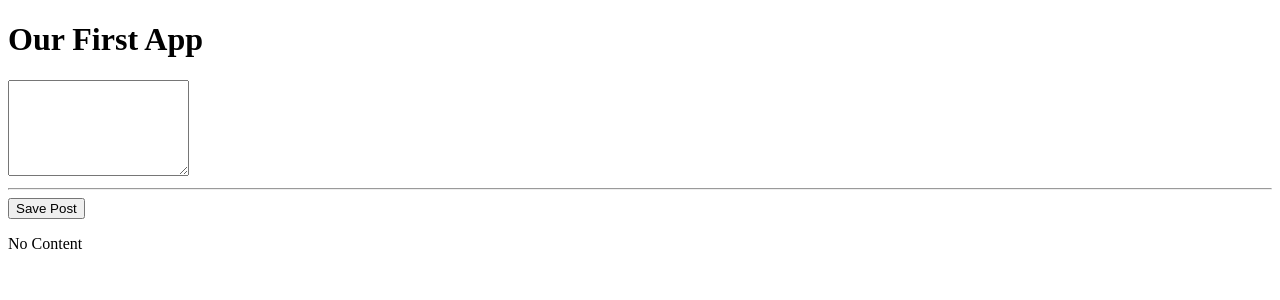
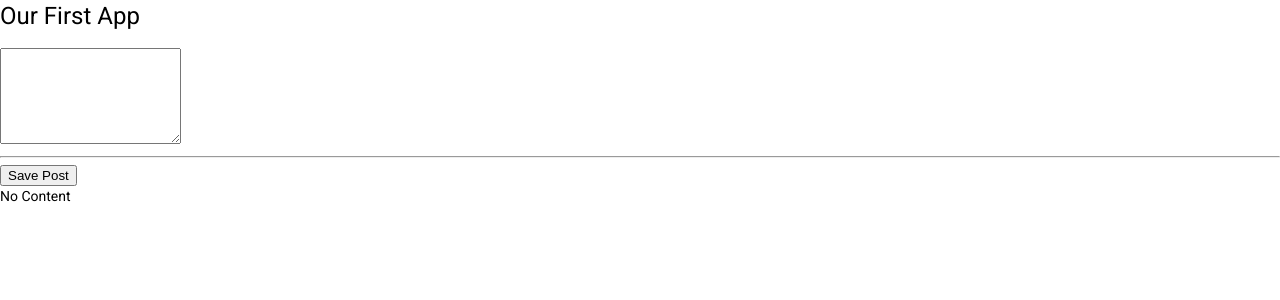
Before and after one commit to IsmailIbrahim84/MEANDemo, an Angular app: page / in a window 1280 px wide. Shown: the top 300 px of the page. Built offline with nearby package versions, Linux system fonts and the light colour scheme.

Commit message:
Adding Angular Materila

```diff
--- a/angular.json
+++ b/angular.json
@@ -24,6 +24,7 @@
               "src/assets"
             ],
             "styles": [
+              "./node_modules/@angular/material/prebuilt-themes/indigo-pink.css",
               "src/styles.css"
             ],
             "scripts": []
@@ -87,6 +88,7 @@
               "src/assets"
             ],
             "styles": [
+              "./node_modules/@angular/material/prebuilt-themes/indigo-pink.css",
               "src/styles.css"
             ],
             "scripts": []
--- a/package.json
+++ b/package.json
@@ -12,10 +12,12 @@
   "private": true,
   "dependencies": {
     "@angular/animations": "~11.2.4",
+    "@angular/cdk": "^11.2.3",
     "@angular/common": "~11.2.4",
     "@angular/compiler": "~11.2.4",
     "@angular/core": "~11.2.4",
     "@angular/forms": "~11.2.4",
+    "@angular/material": "^11.2.3",
     "@angular/platform-browser": "~11.2.4",
     "@angular/platform-browser-dynamic": "~11.2.4",
     "@angular/router": "~11.2.4",
--- a/src/app/app.module.ts
+++ b/src/app/app.module.ts
@@ -4,13 +4,14 @@
 
 import { AppComponent } from './app.component';
 import {PostCreateComponent} from './Posts/Post-Create/post-create.component';
+import { BrowserAnimationsModule } from '@angular/platform-browser/animations';
 @NgModule({
   declarations: [
     AppComponent,
     PostCreateComponent
   ],
   imports: [
-    BrowserModule,FormsModule
+    BrowserModule,FormsModule, BrowserAnimationsModule
   ],
   providers: [],
   bootstrap: [AppComponent]
--- a/src/index.html
+++ b/src/index.html
@@ -6,8 +6,11 @@
   <base href="/">
   <meta name="viewport" content="width=device-width, initial-scale=1">
   <link rel="icon" type="image/x-icon" href="favicon.ico">
+  <link rel="preconnect" href="https://fonts.gstatic.com">
+  <link href="https://fonts.googleapis.com/css2?family=Roboto:wght@300;400;500&display=swap" rel="stylesheet">
+  <link href="https://fonts.googleapis.com/icon?family=Material+Icons" rel="stylesheet">
 </head>
-<body>
+<body class="mat-typography">
   <app-root></app-root>
 </body>
 </html>
--- a/src/styles.css
+++ b/src/styles.css
@@ -1 +1,4 @@
 /* You can add global styles to this file, and also import other style files */
+
+html, body { height: 100%; }
+body { margin: 0; font-family: Roboto, "Helvetica Neue", sans-serif; }
```
Also changed, not shown: 1 other file (tests, documents, lock files or other folders).
